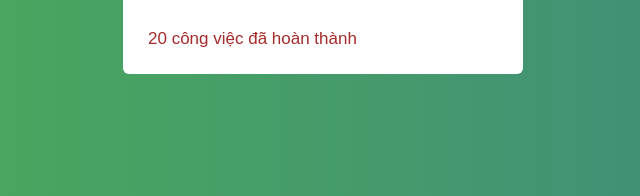
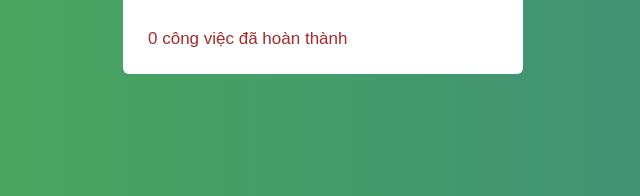
Before and after one commit to phamhongthai4920/todo-list, a plain HTML site: page index.html in a window 1280 px wide. Shown: the part 459-655 px from the top of the page, 317-957 px from the left. Drawn offline with Linux system fonts and the light colour scheme.

Commit message:
edit text footer

```diff
--- a/index.html
+++ b/index.html
@@ -31,7 +31,7 @@
             <span class="short-desc">Bạn có <p class="work-numb">0</p> Công việc</span>
             <button class="del-all">Xoá hết</button>
         </div>
-        <div class="numb-completed"><span>20</span> công việc đã hoàn thành</div>
+        <div class="numb-completed"><span>0</span> công việc đã hoàn thành</div>
 
     </div>
     <script src="./main.js"></script>
```
